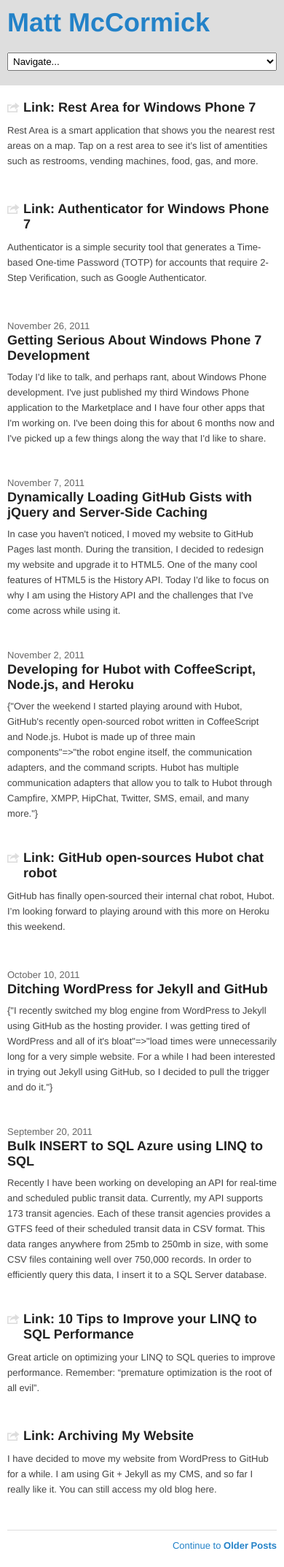
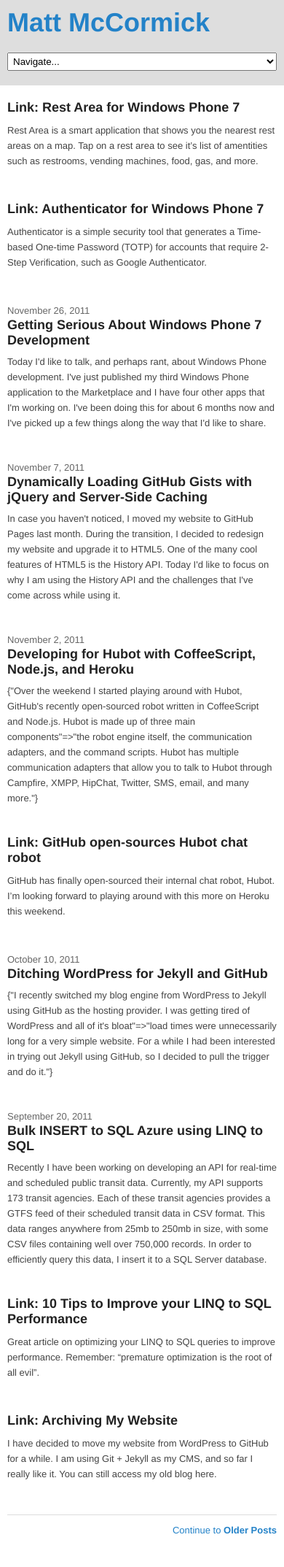
Before and after one commit to mbmccormick/mbmccormick.github.io, a Jekyll site: the page built from index.html, in a window 390 px wide. Shown: the whole page at 73% size. Built offline with Jekyll 4.4.1, drawn with Linux system fonts in a browser that asks for light colours; Markdown is read by kramdown in place of the engine named in the settings; the list of posts is cut into pages by our own code; after the commit the page ends 2126 px from its top, so only the background shows below that.

Commit message:
Update css/base.css

```diff
--- a/css/base.css
+++ b/css/base.css
@@ -782,8 +782,6 @@ code span.comment,code.html span.comment,code.xaml span.comment,.highlight .gh,.
   .listing article.link h2 {
     font-size:18px;
     line-height:21px;
-    padding-left:22px;
-    background:url(/images/icon_link.png) 0 3px no-repeat;
   }
 
   .listing article.link h2 a:before {
```
